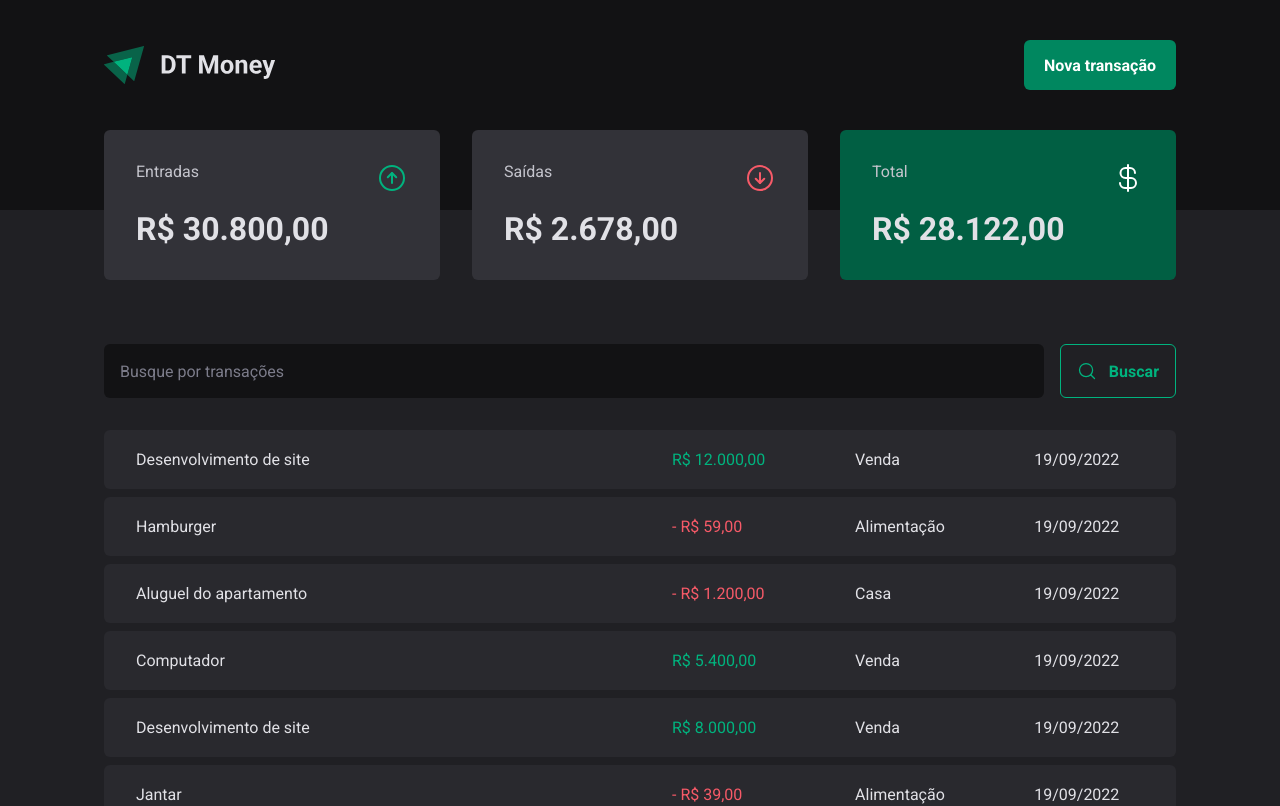
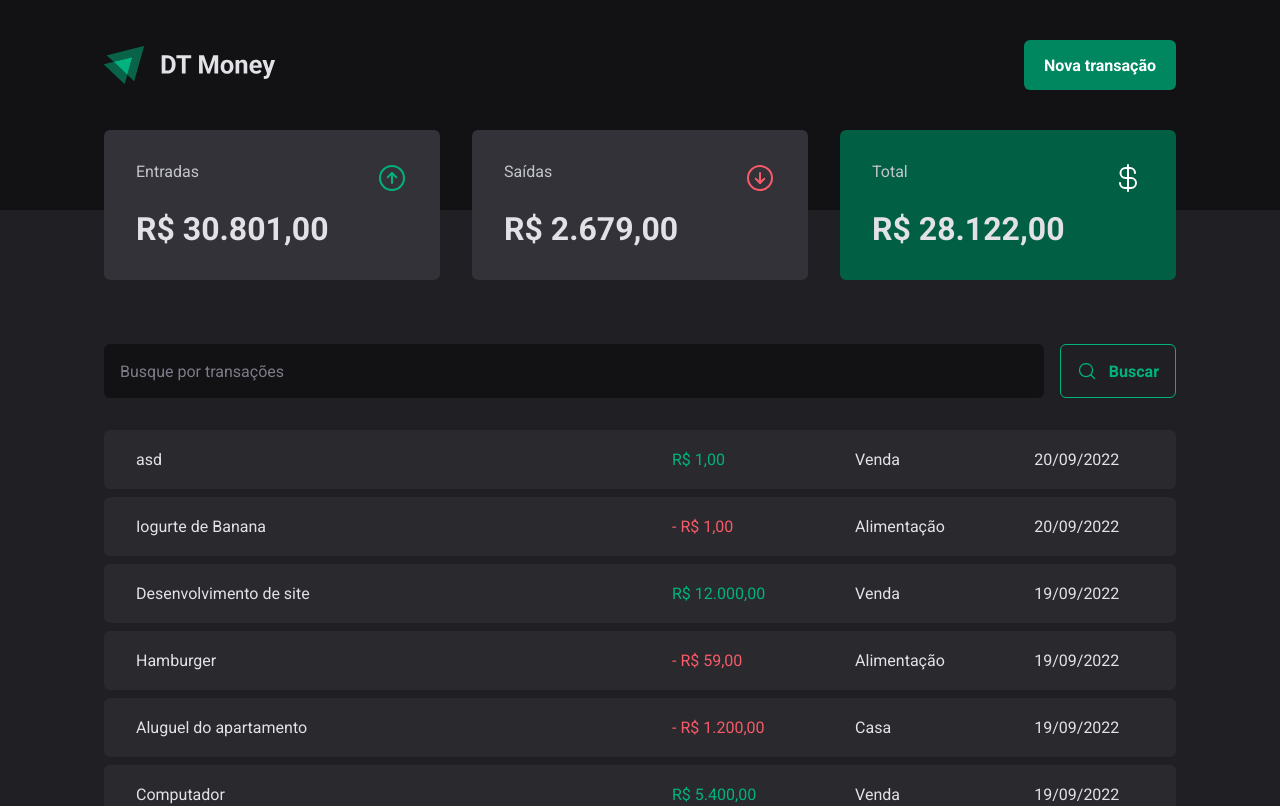
Before and after one commit to caiotracera/dt-money-vite, a React (Vite) app: page / in a window 1280 px wide. Shown: the top 806 px of the page. Built offline with nearby package versions, Linux system fonts and the light colour scheme; data requests are answered from the project's data file.

Commit message:
feat: create transaction

```diff
--- a/server.json
+++ b/server.json
@@ -79,6 +79,22 @@
       "category": "Itens",
       "price": 150,
       "createdAt": "2022-09-19T21:40:13.124Z"
+    },
+    {
+      "description": "Iogurte de Banana",
+      "category": "Alimentação",
+      "price": 1,
+      "type": "outcome",
+      "createdAt": "2022-09-20T21:14:29.644Z",
+      "id": 11
+    },
+    {
+      "description": "asd",
+      "category": "Venda",
+      "price": 1,
+      "type": "income",
+      "createdAt": "2022-09-20T21:15:49.321Z",
+      "id": 12
     }
   ]
 }
--- a/src/components/NewTransactionModal/index.tsx
+++ b/src/components/NewTransactionModal/index.tsx
@@ -2,15 +2,20 @@ import { ArrowCircleDown, ArrowCircleUp, X } from 'phosphor-react';
 import * as Dialog from '@radix-ui/react-dialog';
 import { Controller, useForm } from 'react-hook-form';
 import { zodResolver } from '@hookform/resolvers/zod';
+
+import { useTransactions } from '@/contexts/TransactionsContext';
 
 import { NewTransactionFormInputs } from '@/components/NewTransactionModal/types';
 import { newTransactionFormSchema } from '@/components/NewTransactionModal/schema';
 import * as S from '@/components/NewTransactionModal/styles';
 
 export function NewTransactionModal() {
+  const { createTransaction } = useTransactions();
+
   const {
     control,
     register,
+    reset,
     handleSubmit,
     formState: { isSubmitting },
   } = useForm<NewTransactionFormInputs>({
@@ -21,10 +26,9 @@ export function NewTransactionModal() {
   });
 
   async function handleCreateNewTransaction(data: NewTransactionFormInputs) {
-    // eslint-disable-next-line no-promise-executor-return
-    await new Promise((resolve) => setTimeout(resolve, 2000));
+    await createTransaction(data);
 
-    console.log({ data });
+    reset();
   }
 
   return (
--- a/src/components/SearchForm/index.tsx
+++ b/src/components/SearchForm/index.tsx
@@ -19,7 +19,6 @@ export function SearchForm() {
   });
 
   async function handleSearchTransactions(data: SearchFormInputs) {
-    // eslint-disable-next-line no-promise-executor-return
     await fetchTransactions(data.query);
   }
 
--- a/src/contexts/TransactionsContext/index.tsx
+++ b/src/contexts/TransactionsContext/index.tsx
@@ -5,6 +5,7 @@ import {
   Transaction,
   TransactionContextType,
   TransactionsProviderProps,
+  CreateTransactionInput,
 } from '@/contexts/TransactionsContext/types';
 
 const TransactionContext = createContext({} as TransactionContextType);
@@ -16,10 +17,29 @@ export function TransactionsProvider({ children }: TransactionsProviderProps) {
     const response = await api.get('/transactions', {
       params: {
         q: query,
+        _sort: 'createdAt',
+        _order: 'desc',
       },
     });
 
     setTransactions(response.data);
+  }
+
+  async function createTransaction({
+    description,
+    category,
+    price,
+    type,
+  }: CreateTransactionInput) {
+    const response = await api.post('/transactions', {
+      description,
+      category,
+      price,
+      type,
+      createdAt: new Date(),
+    });
+
+    setTransactions((state) => [response.data, ...state]);
   }
 
   useEffect(() => {
@@ -27,7 +47,9 @@ export function TransactionsProvider({ children }: TransactionsProviderProps) {
   }, []);
 
   return (
-    <TransactionContext.Provider value={{ transactions, fetchTransactions }}>
+    <TransactionContext.Provider
+      value={{ transactions, fetchTransactions, createTransaction }}
+    >
       {children}
     </TransactionContext.Provider>
   );
```
Also changed, not shown: src/contexts/TransactionsContext/types.ts (+7 -0 lines).
